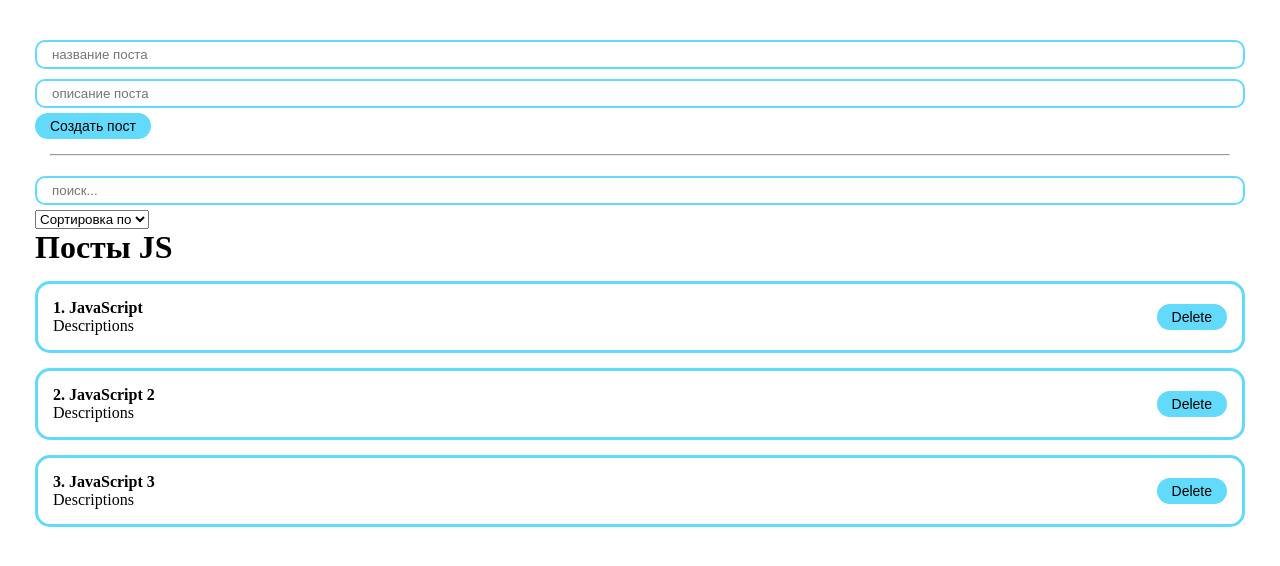
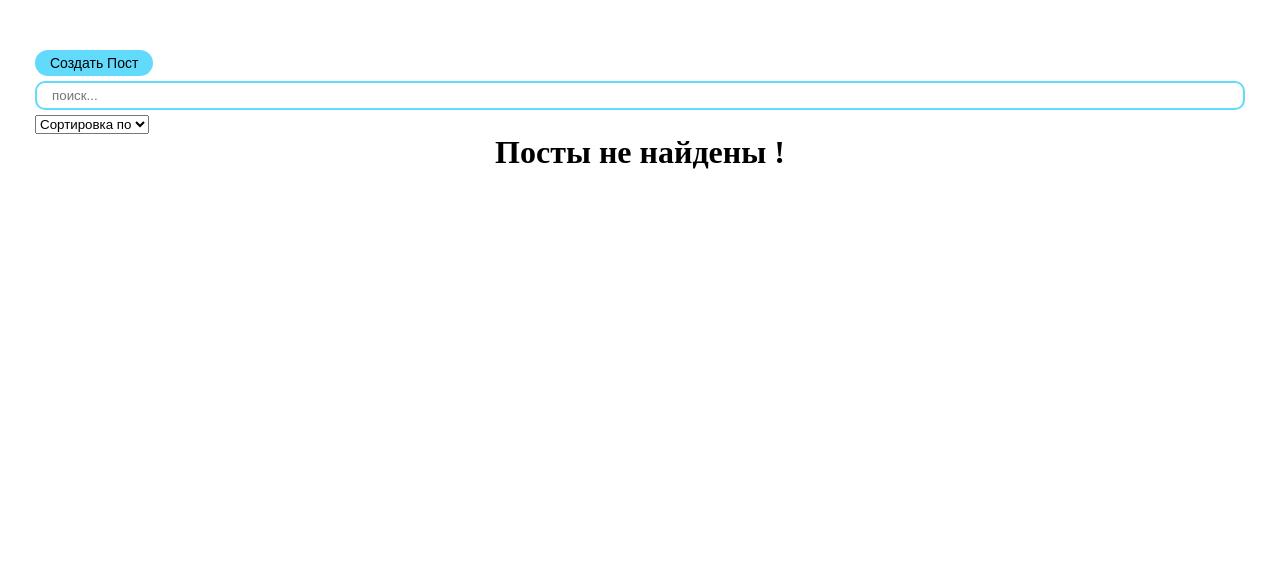
Before and after one commit to panifedov/ReactPosts, a React (Create React App) app: page / in a window 1280 px wide. Shown: the top 566 px of the page. Built offline with nearby package versions, Linux system fonts and the light colour scheme.

Commit message:
hooks, react-transition,

```diff
--- a/package.json
+++ b/package.json
@@ -9,6 +9,7 @@
     "react": "^18.2.0",
     "react-dom": "^18.2.0",
     "react-scripts": "5.0.1",
+    "react-transition-group": "^4.4.5",
     "web-vitals": "^2.1.4"
   },
   "scripts": {
--- a/src/App.js
+++ b/src/App.js
@@ -5,40 +5,22 @@ import MySelect from './components/UI/select/MySelect';
 import MyInput from './components/UI/input/MyInput';
 import './styles/App.css'
 import PostFilter from './components/PostFilter';
+import MyModal from './components/UI/MyModal/MyModal';
+import MyButton from './components/UI/button/MyButton';
+import { usePosts } from './hooks/usePost';
 
 function App() {
 
-  const [posts, setPosts] = useState([
-    { id:1,
-      title: 'JavaScript',
-      body: 'Descriptions',
-    },
-    { id:2,
-      title: 'JavaScript 2 ',
-      body: 'Descriptions',
-    },
-    { id:3,
-      title: 'JavaScript 3 ',
-      body: 'Descriptions',
-    }
-  ]);
+  const [posts, setPosts] = useState([]);
   const [filter, setFilter] = useState({sort: '', query: ''});
+  const[modal, setModal] = useState(false)
+  const sortedAndSearchedPosts = usePosts(posts, filter.sort, filter.query);
 
-
-  const sortedPosts = useMemo(() => {
-    if(filter.sort) {
-      return [...posts].sort( (a,b) => a[filter.sort].localeCompare(b[filter.sort]))
-    }
-    return posts;
-  }, [filter.sort, posts]);
 
   const createPost = (newPost) => {
     setPosts( [...posts, newPost])
+    setModal(false)
   };
-
-  const sortedAndSearchedPosts = useMemo(() => {
-    return sortedPosts.filter(post => post.title.toLowerCase().includes(filter.query))
-  }, [filter.query, sortedPosts])
 
   const removePost = (post) => {
     setPosts(posts.filter(p => p.id !== post.id))
@@ -47,8 +29,14 @@ function App() {
 
   return (
     <div className="App">
+      <MyButton
+        style={{marginTop: '15px'}}
+        onClick={() => setModal(true)}>
+        Создать Пост
+      </MyButton>
+      <MyModal visible={modal} setVisible={setModal} >
       <PostForm create={createPost}/>
-      <hr style={{margin: '15px'}} />
+      </MyModal>
       <PostFilter
         filter={filter}
         setFilter={setFilter}
--- a/src/components/PostList.jsx
+++ b/src/components/PostList.jsx
@@ -1,4 +1,5 @@
 import React from 'react';
+import { CSSTransition, TransitionGroup } from 'react-transition-group';
 import PostItem from './PostItem';
 
 function PostList({posts, title, remove}) {
@@ -14,11 +15,17 @@ function PostList({posts, title, remove}) {
     return (
         <div>
             <h1> {title}</h1>
-            {posts.map(( post, index) =>
-                <div>
-                    <PostItem  remove={remove} number={index + 1} post={post} key={post.id} />
-                </div>
-            )}
+            <TransitionGroup>
+                {posts.map(( post, index) =>
+                    <CSSTransition
+                        key={post.id}
+                        timeout={500}
+                        classNames='post'
+                    >
+                        <PostItem  remove={remove} number={index + 1} post={post} />
+                    </CSSTransition>
+                )}
+            </TransitionGroup>
         </div>
     );
 }
--- /dev/null
+++ b/src/components/UI/MyModal/MyModal.jsx
@@ -0,0 +1,21 @@
+import React from 'react';
+import cl from './MyModal.module.css'
+
+function MyModal({children, visible, setVisible}) {
+
+    const rootClasses = [cl.myModal];
+
+    if (visible) {
+        rootClasses.push(cl.active);
+    }
+
+    return (
+        <div  onCLick={() => setVisible(false)} className={rootClasses.join(' ')} >
+            <div className={cl.myModalContent} onClick={(e) => e.stopPropagation()}>
+                {children}
+            </div>
+        </div>
+    );
+}
+
+export default MyModal;
--- /dev/null
+++ b/src/components/UI/MyModal/MyModal.module.css
@@ -0,0 +1,21 @@
+.myModal {
+    position: fixed;
+    top: 0;
+    bottom: 0;
+    right: 0;
+    left: 0;
+    display: none;
+    background: rgba(0, 0, 0, 0.4);
+}
+.myModalContent {
+    padding: 25px;
+    background: white;
+    border-radius: 15px;
+    min-width: 250px;
+}
+
+.myModal.active {
+    display: flex;
+    justify-content: center;
+    align-items: center;
+}
--- /dev/null
+++ b/src/hooks/usePost.js
@@ -0,0 +1,21 @@
+import { useMemo } from "react";
+
+export const useSortedPosts = (posts, sort) => {
+    const sortedPosts = useMemo(() => {
+        if (sort) {
+            return [...posts].sort((a, b) => a[sort].localeCompare(b[sort]))
+        }
+        return posts;
+    }, [sort, posts]);
+
+    return sortedPosts;
+}
+
+export const usePosts = (posts, sort, query) => {
+    const sortedPosts = useSortedPosts(posts, sort)
+    const sortedAndSearchedPosts = useMemo(() => {
+        return sortedPosts.filter(post => post.title.toLowerCase().includes(query))
+    }, [query, sortedPosts])
+
+    return sortedAndSearchedPosts;
+}
--- a/src/styles/App.css
+++ b/src/styles/App.css
@@ -5,8 +5,7 @@
 }
 
 #root {
-    display: flex;
-    justify-content: center;
+
     height: 100vh;
     padding: 20px;
     width: 100vw;
@@ -27,3 +26,20 @@
     margin-top: 15px;
     border-radius: 15px;
 }
+
+.post-enter {
+    transform: translateX(-350px);
+}
+.post-enter-active {
+    transform: translateX(350px);
+    transition: all 500ms ease-in;
+}
+
+.post-exit {
+    opacity: 1;
+}
+
+.post-exit-active {
+    transform: translateX(-350px);
+    transition: all 500ms ease-in;
+}
```
Also changed, not shown: 1 other file (tests, documents, lock files or other folders).
